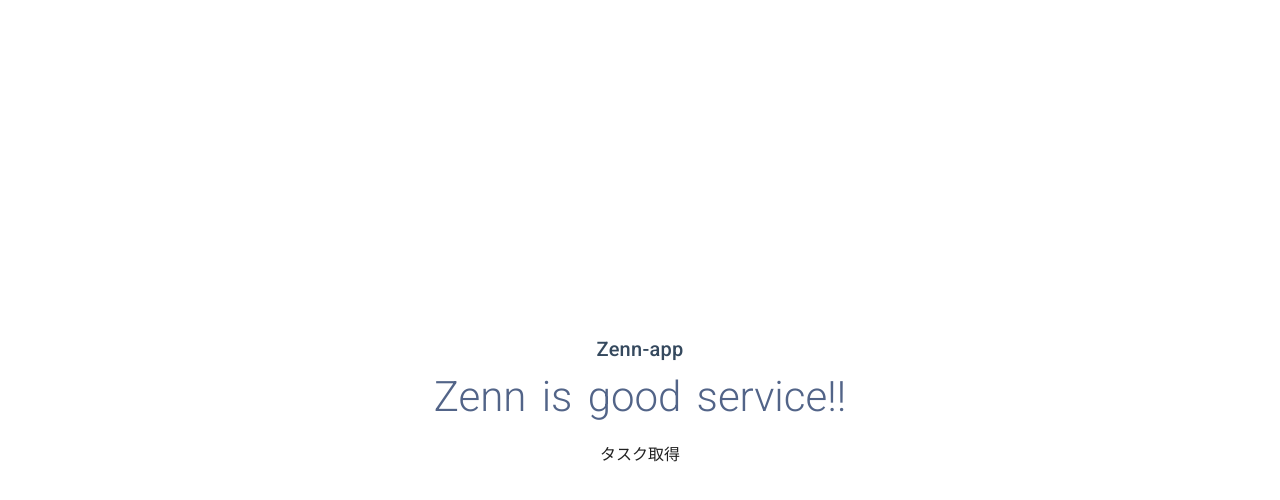
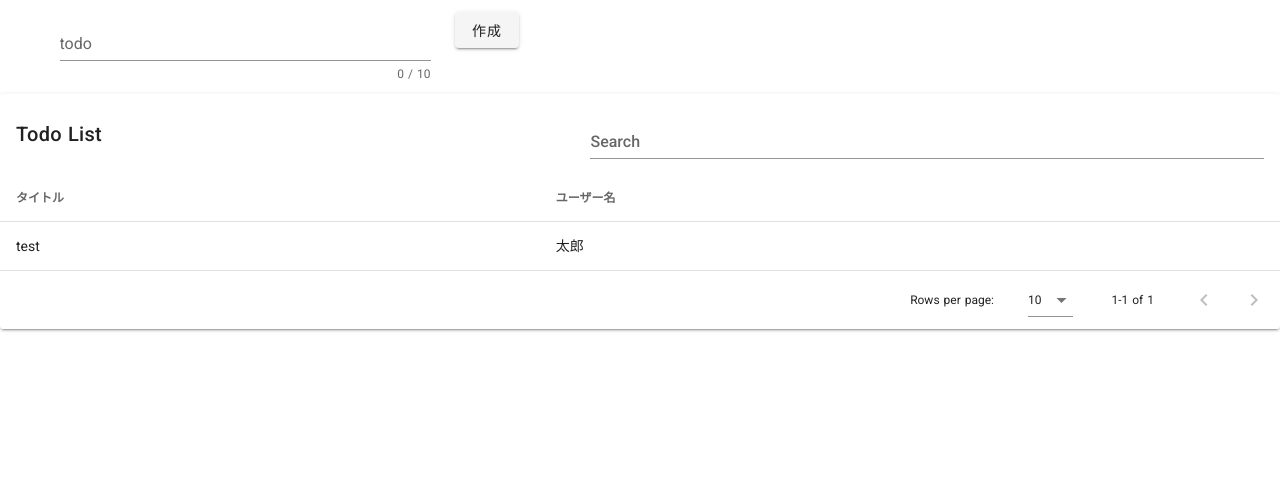
Before and after one commit to Syozaburo/zenn-app, a Nuxt app in the folder frontend/: page / in a window 1280 px wide. Shown: the top 500 px of the page. Built offline with nearby package versions, Linux system fonts and the light colour scheme.

Commit message:
rewrite index.vue

```diff
--- a/frontend/pages/index.vue
+++ b/frontend/pages/index.vue
@@ -1,65 +1,34 @@
 <template>
-  <div class="container">
   <div>
-      <h1 class="title">
-        Zenn-app
-      </h1>
-      <h2 class="subtitle">
-        {{ subTitle }}
-      </h2>
-      <button @click="getSomething">
-        タスク取得
-      </button>
-      <ul v-for=" task in tasks" :key="task.id">
-        <li style="text-align: left;">{{ task.title }}</li>
-      </ul>
-    </div>
+    <AddTodo @submit="addTodo" />
+    <TodoList :todos="todos" />
   </div>
 </template>
 
 <script>
+  import AddTodo from "@/components/AddTodo";
+  import TodoList from "@/components/TodoList";
+
   export default {
+    components: {
+      AddTodo,
+      TodoList,
+    },
     data() {
       return {
-      subTitle: 'Zenn is good service!!',
-      tasks: []
-    }
+        todos: [],
+      };
     },
     methods: {
-    async getSomething() {
-      const response = await this.$axios.$get('http://localhost:5000/api/v1/tasks')
-      this.tasks = JSON.parse(response.tasks)
-    }
+      addTodo(title) {
+        this.todos.push({
+          title
+        });
       },
-}
+    },
+  };
+
 </script>
 
 <style>
-.container {
-  margin: 0 auto;
-  min-height: 100vh;
-  display: flex;
-  justify-content: center;
-  align-items: center;
-  text-align: center;
-}
-.title {
-  font-family: 'Quicksand', 'Source Sans Pro', -apple-system, BlinkMacSystemFont,
-    'Segoe UI', Roboto, 'Helvetica Neue', Arial, sans-serif;
-  display: block;
-  font-weight: 300;
-  font-size: 100px;
-  color: #35495e;
-  letter-spacing: 1px;
-}
-.subtitle {
-  font-weight: 300;
-  font-size: 42px;
-  color: #526488;
-  word-spacing: 5px;
-  padding-bottom: 15px;
-}
-.links {
-  padding-top: 15px;
-}
 </style>
```
Lines whose indentation alone changed are shown as unchanged.
